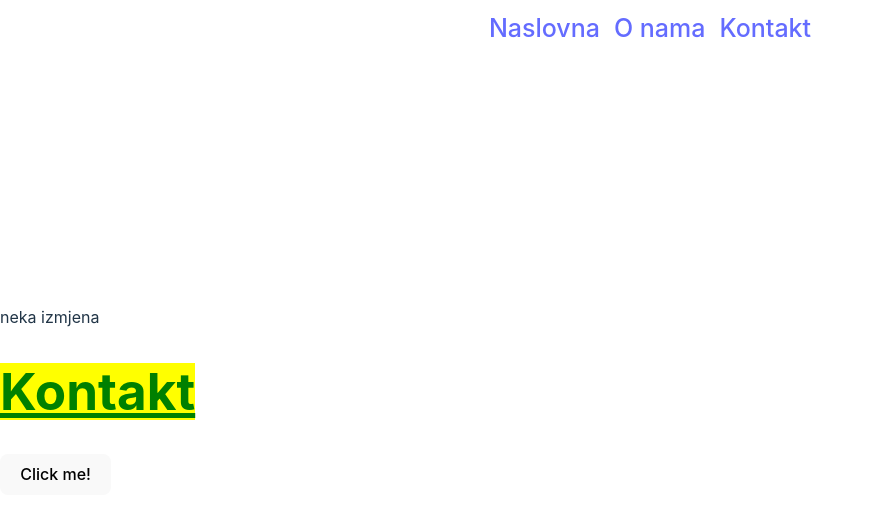
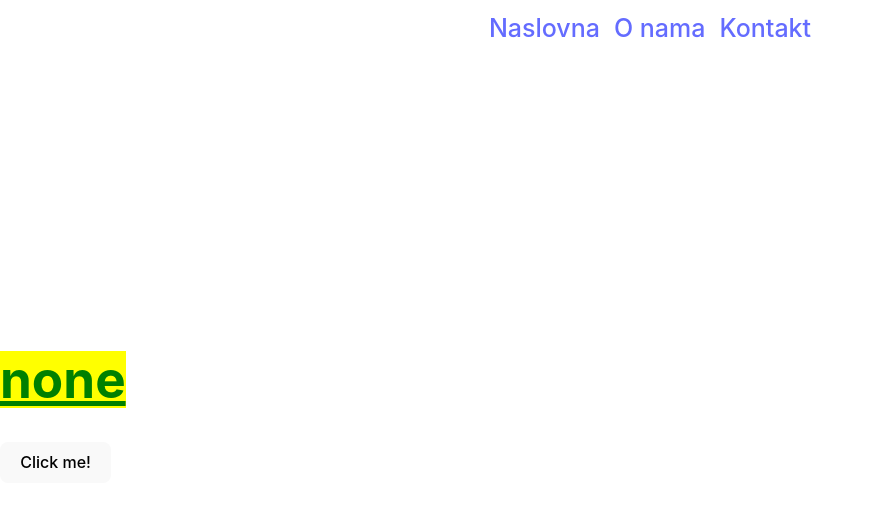
Before and after one commit to webbugt/algebra-react-vjezbe, a React (Vite) app: page /kontakt in a window 1280 px wide. Shown: the top 518 px of the page, without its empty margins (0-874 px from the left). Built offline with nearby package versions, Linux system fonts and the light colour scheme.

Commit message:
connect state to onChange in EventButton

```diff
--- a/src/routes/Kontakt.jsx
+++ b/src/routes/Kontakt.jsx
@@ -1,19 +1,22 @@
 
+import { useState } from "react";
 import EventButton from "../components/EventButton.jsx";
 import Header from "../components/Header.jsx";
 import { GreenTitle } from "../components/Titles.jsx";
 
 export function Kontakt() {
 
+  const [lastState,setLastState] = useState("none")
+
   const buttonChangeHandler = (eventName) => {
-    console.log("button triggered an event "+eventName)
+    // console.log("button triggered an event "+eventName)
+    setLastState("event: "+eventName)
   }
 
   return (
     <div>
-      <span>neka izmjena</span>
       <Header />
-      <GreenTitle title="Kontakt" />
+      <GreenTitle title={lastState} />
       <EventButton onChange={buttonChangeHandler}/>
     </div>
   );
```
